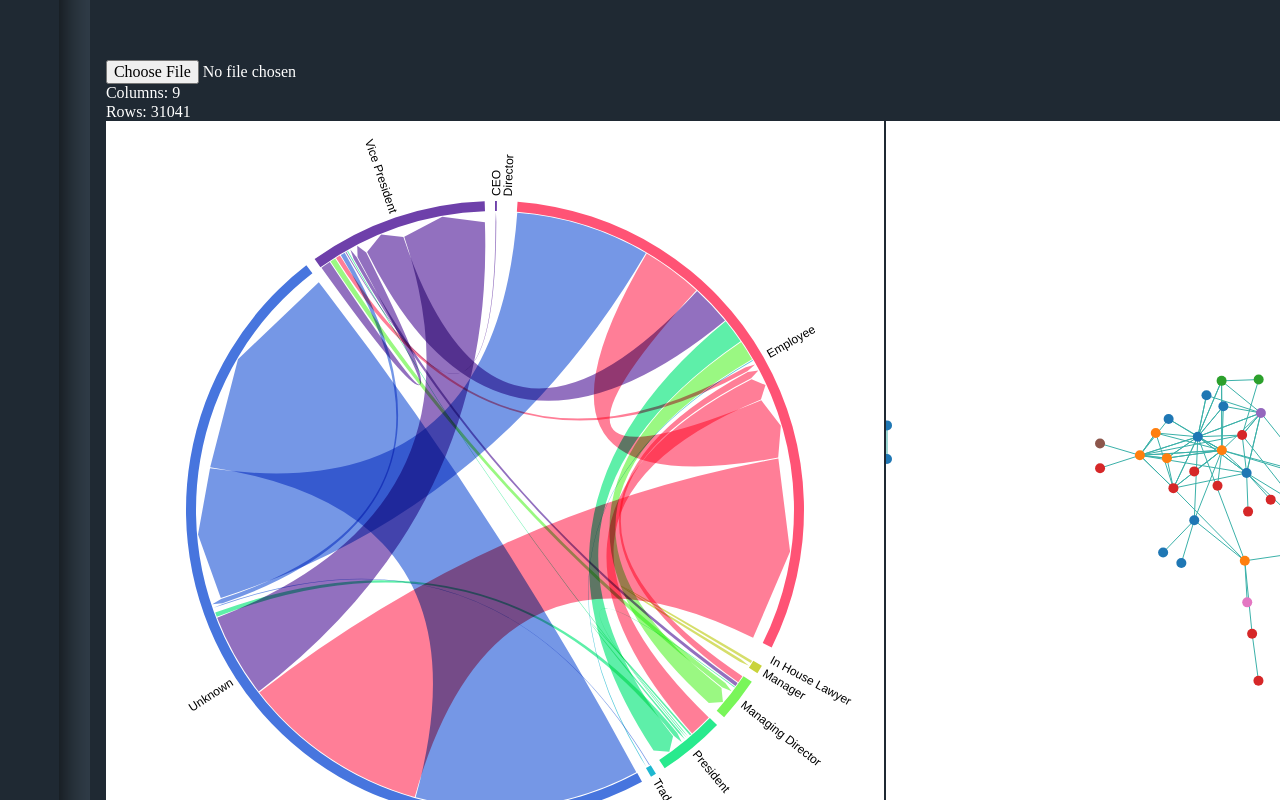
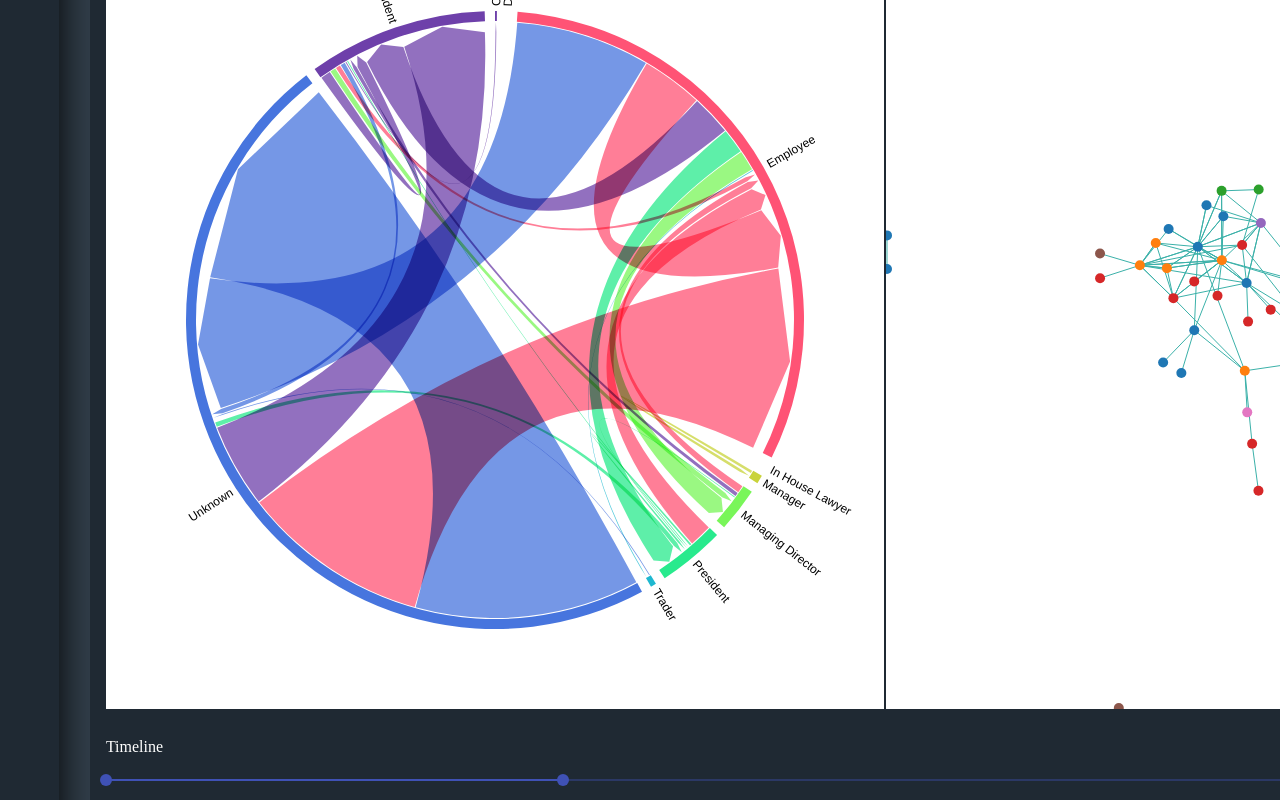
Before and after one commit to mrmanago/VisApp, a React (Create React App) app: page / in a window 1280 px wide. Shown: the part 220-1020 px from the top of the page. Built offline with nearby package versions, Linux system fonts and the light colour scheme; a web font is replaced by a local one.

Commit message:
Fixed time slider and video
Time slider thumb labels fixed and video changed

```diff
--- a/src/App.css
+++ b/src/App.css
@@ -122,7 +122,7 @@ p {
 }
 
 .VisWindow {
-  margin-top: 200px;
+  margin-top: 10px;
   margin-left: auto;
   margin-right: auto;
   width: 98%;
@@ -217,17 +217,30 @@ a:active {
 }
 
 /****** Time Slider *******/
+.hi {
+  color: rgba(255, 0, 0, 0);
+}
+
+.MuiTypography-body1 {
+  margin-top: 50px;
+}
+.timeline-text{
+  margin-top: 10px;
+}
 .Slider {
   margin-top: 10px;
-  margin-left: auto;
-  margin-right: auto;
 }
 
-/****** Time Slider *******/
-.Slider {
-  margin-top: 10px;
-  margin-left: auto;
-  margin-right: auto;
+span [class^="PrivateValueLabel-circle"] {
+  width: max-content !important;
+  height: fit-content !important;
+  transform: rotate(0deg) translateX(-35%) translateY(5px) !important;
+  border-radius: 0% 0% 0% 0% !important ;
+}
+
+span [class^="PrivateValueLabel-label"] {
+  margin: 9px;
+  transform: rotate(0deg) !important;
 }
 
 .selected {
--- a/src/App.js
+++ b/src/App.js
@@ -15,9 +15,6 @@ const App = () => {
         <div className="Box">
           <Header />
           <VisWindow />
-          <div className="Slider">
-
-          </div>
           <br/>
           <center><Info /></center>
           <center><Footer /></center>
--- a/src/components/Info/Info.js
+++ b/src/components/Info/Info.js
@@ -7,7 +7,7 @@ const Info = () => {
             <a id="Info"></a>
             <h3>About VIZ IT</h3>
             <iframe title="Introduction Video" width="854" height="480"
-            src="https://www.youtube.com/embed/tgbNymZ7vqY">
+            src="https://www.youtube.com/embed/t7rhyg91lBU">
             </iframe>
         </div>
     )
--- a/src/components/VisWindow/VisWindow.js
+++ b/src/components/VisWindow/VisWindow.js
@@ -32,7 +32,7 @@ const VisWindow = () => {
         if (data) {
             // makes date column a date type
             let parseDate = d3.timeParse("%Y-%m-%d")
-
+            console.log(parseDate)
             data.forEach(d => {
                 d.date = parseDate(d.date)
             })
@@ -41,7 +41,7 @@ const VisWindow = () => {
             const lastDate = data.reduce((r, o) => o.date > r.date ? o : r)
             const defaultEndTime = new Date(firstDate.date)
             defaultEndTime.setDate(defaultEndTime.getDate() + 400)
-
+            console.log(firstDate, "      ", firstDate.date, "    ", firstDate.date.getTime())
             setMinTime(firstDate.date)
             setMaxTime(lastDate.date)
 
@@ -92,6 +92,10 @@ const VisWindow = () => {
         return `${value}°C`;
     }
 
+    function poop(value) {
+        return new Date(value).toDateString();
+    }
+
     const classes = useStyles();
 
     const updateSelection = (selection) => {
@@ -108,17 +112,21 @@ const VisWindow = () => {
 
             {!loading && <div className={classes.root}>
                 <Typography id="range-slider" gutterBottom>
-                    Timeline
                 </Typography>
+                <div className="hi">hi</div>
+                <div className="timeline-text">Timeline</div>
+                <div className="Slider">
                     <Slider
                         value={value}
                         onChange={handleChange}
                         valueLabelDisplay="auto"
+                        valueLabelFormat={poop}
                         aria-labelledby="range-slider"
                         getAriaValueText={valuetext}
                         min={minTime.getTime()}
                         max={maxTime.getTime()}
                     />
+                </div>
             </div>}
         </div>
     )
```
Also changed, not shown: 1 other file (tests, documents, lock files or other folders). Lines whose indentation alone changed are shown as unchanged.
